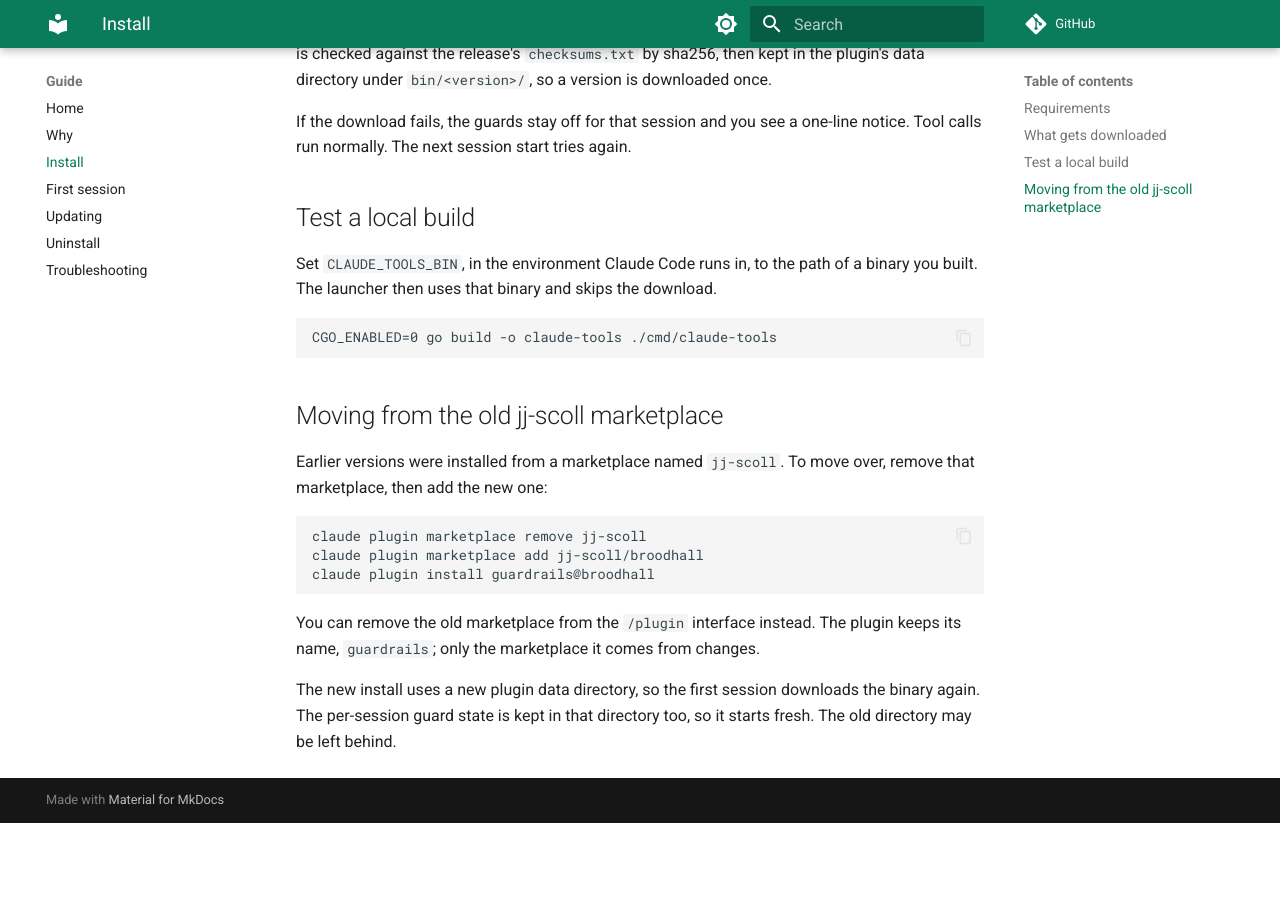
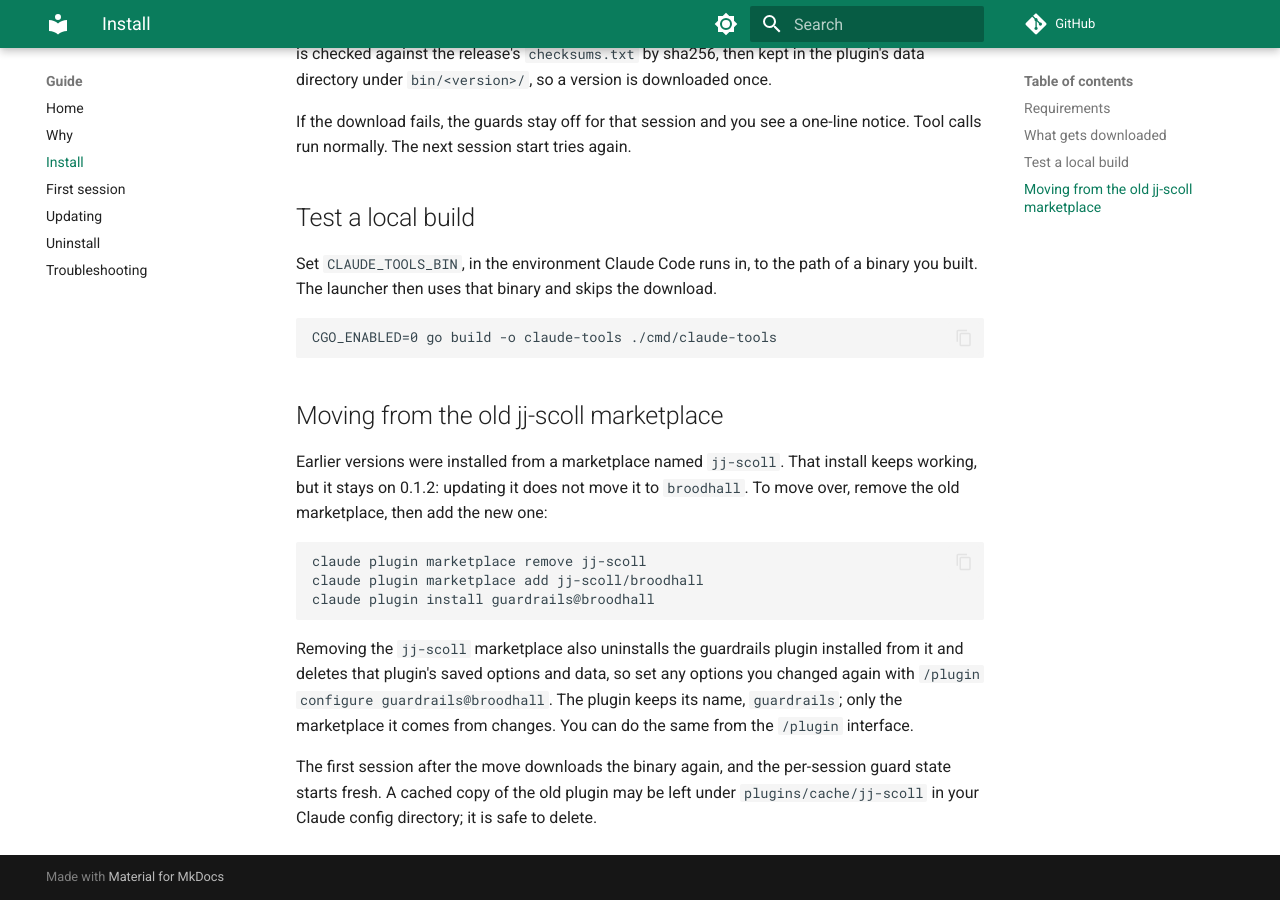
Before and after one commit to jj-scoll/broodhall, an MkDocs documentation site: the page built from docs/guide/install.md, in a window 1280 px wide and 900 px high, scrolled down 656 px. Built offline with MkDocs 1.6.1 and Material for MkDocs 9.7.7, drawn with Linux system fonts in a browser that asks for light colours; comment, search, counter and statistics services are not loaded; before the commit the page ends 1479 px from its top, so only the background shows below that.

Commit message:
docs: migration steps match the tested move
Tested on a throwaway config: a jj-scoll install stays on 0.1.2 after
an update; removing the jj-scoll marketplace uninstalls its plugin and
deletes its saved options and data; the broodhall install then
downloads the binary again.

Co-Authored-By: Claude Opus 5.5 <noreply@anthropic.com>

````diff
--- a/docs/guide/install.md
+++ b/docs/guide/install.md
@@ -36,10 +36,9 @@ CGO_ENABLED=0 go build -o claude-tools ./cmd/claude-tools
 
 ## Moving from the old jj-scoll marketplace
 
-<!-- verify in Task 8 -->
-
-Earlier versions were installed from a marketplace named `jj-scoll`. To move over, remove
-that marketplace, then add the new one:
+Earlier versions were installed from a marketplace named `jj-scoll`. That install keeps
+working, but it stays on 0.1.2: updating it does not move it to `broodhall`. To move over,
+remove the old marketplace, then add the new one:
 
 ```
 claude plugin marketplace remove jj-scoll
@@ -47,9 +46,11 @@ claude plugin marketplace add jj-scoll/broodhall
 claude plugin install guardrails@broodhall
 ```
 
-You can remove the old marketplace from the `/plugin` interface instead. The plugin keeps
-its name, `guardrails`; only the marketplace it comes from changes.
+Removing the `jj-scoll` marketplace also uninstalls the guardrails plugin installed from it
+and deletes that plugin's saved options and data, so set any options you changed again with
+`/plugin configure guardrails@broodhall`. The plugin keeps its name, `guardrails`; only the
+marketplace it comes from changes. You can do the same from the `/plugin` interface.
 
-The new install uses a new plugin data directory, so the first session downloads the binary
-again. The per-session guard state is kept in that directory too, so it starts fresh. The old
-directory may be left behind.
+The first session after the move downloads the binary again, and the per-session guard
+state starts fresh. A cached copy of the old plugin may be left under `plugins/cache/jj-scoll`
+in your Claude config directory; it is safe to delete.
````
